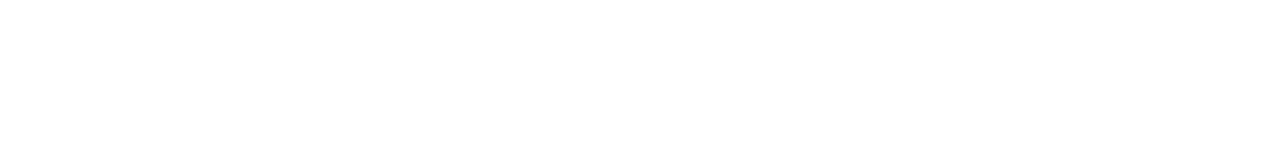
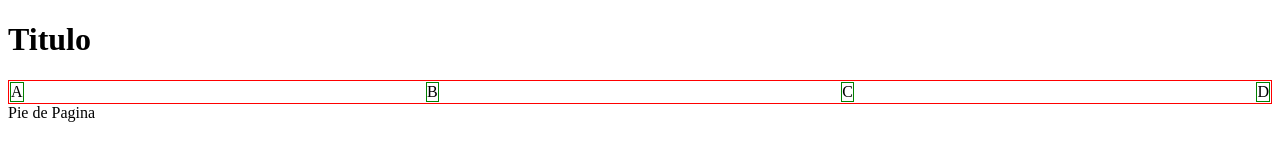
Before and after one commit to xVyrusz/html_Curso, a plain HTML site: page index.html in a window 1280 px wide. Drawn offline with Linux system fonts and the light colour scheme.

Commit message:
Usando flexbox

```diff
--- /dev/null
+++ b/css/estilos.css
@@ -0,0 +1,12 @@
+.contenedor{
+    border: 1px solid red;
+    padding: 1px;
+    display: flex;
+    flex-direction: row;
+    justify-content: space-between;
+    align-items: baseline;
+}
+
+.contenedor div{
+    border: 1px solid green;
+}
--- a/index.html
+++ b/index.html
@@ -4,9 +4,17 @@
     <meta charset="UTF-8">
     <meta name="viewport" content="width=device-width, initial-scale=1.0">
     <meta http-equiv="X-UA-Compatible" content="ie=edge">
+    <link rel="stylesheet" href="css/estilos.css">
     <title>Bedu Travels</title>
 </head>
 <body>
-
+    <h1>Titulo</h1>
+    <div class="contenedor">
+        <div>A</div>
+        <div>B</div>
+        <div>C</div>
+        <div>D</div>
+    </div>
+    <footer>Pie de Pagina</footer>
 </body>
 </html>
```
